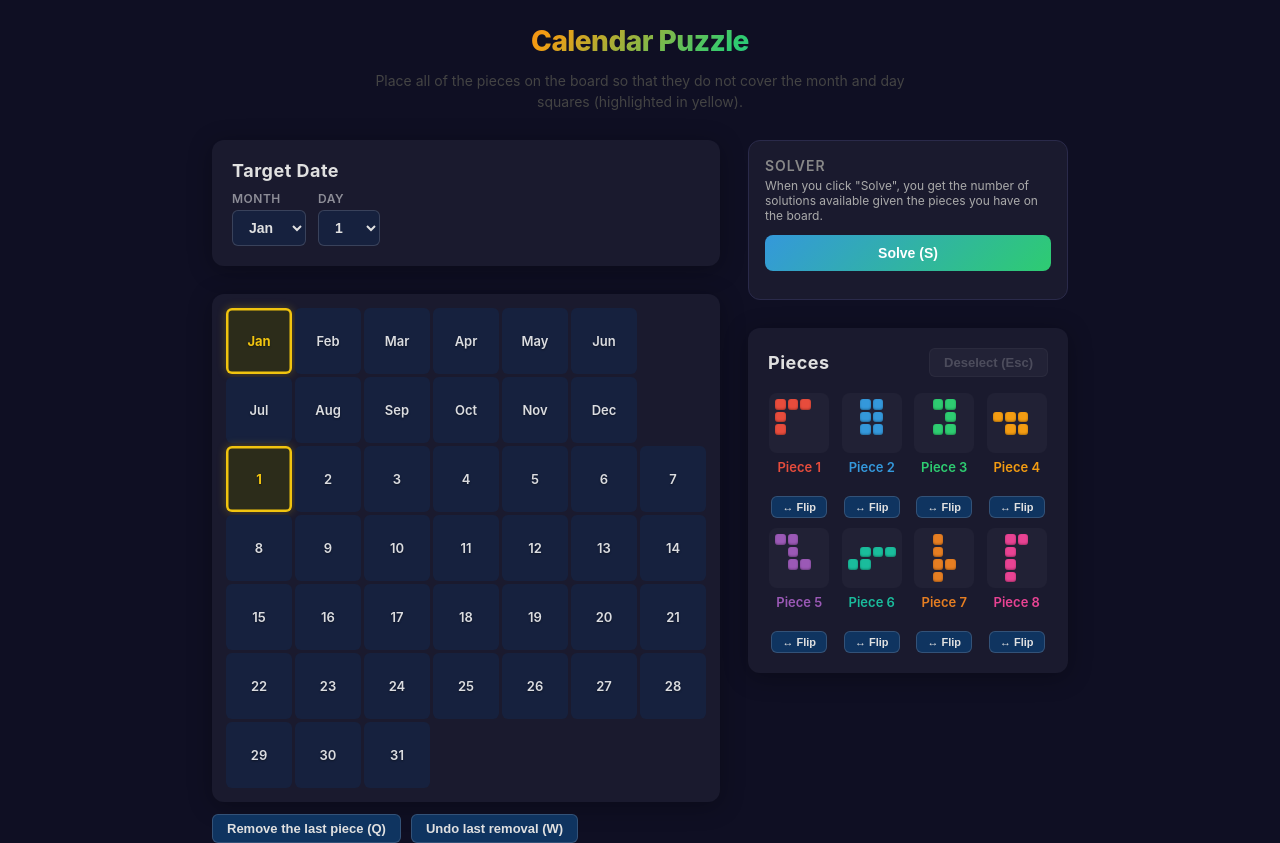
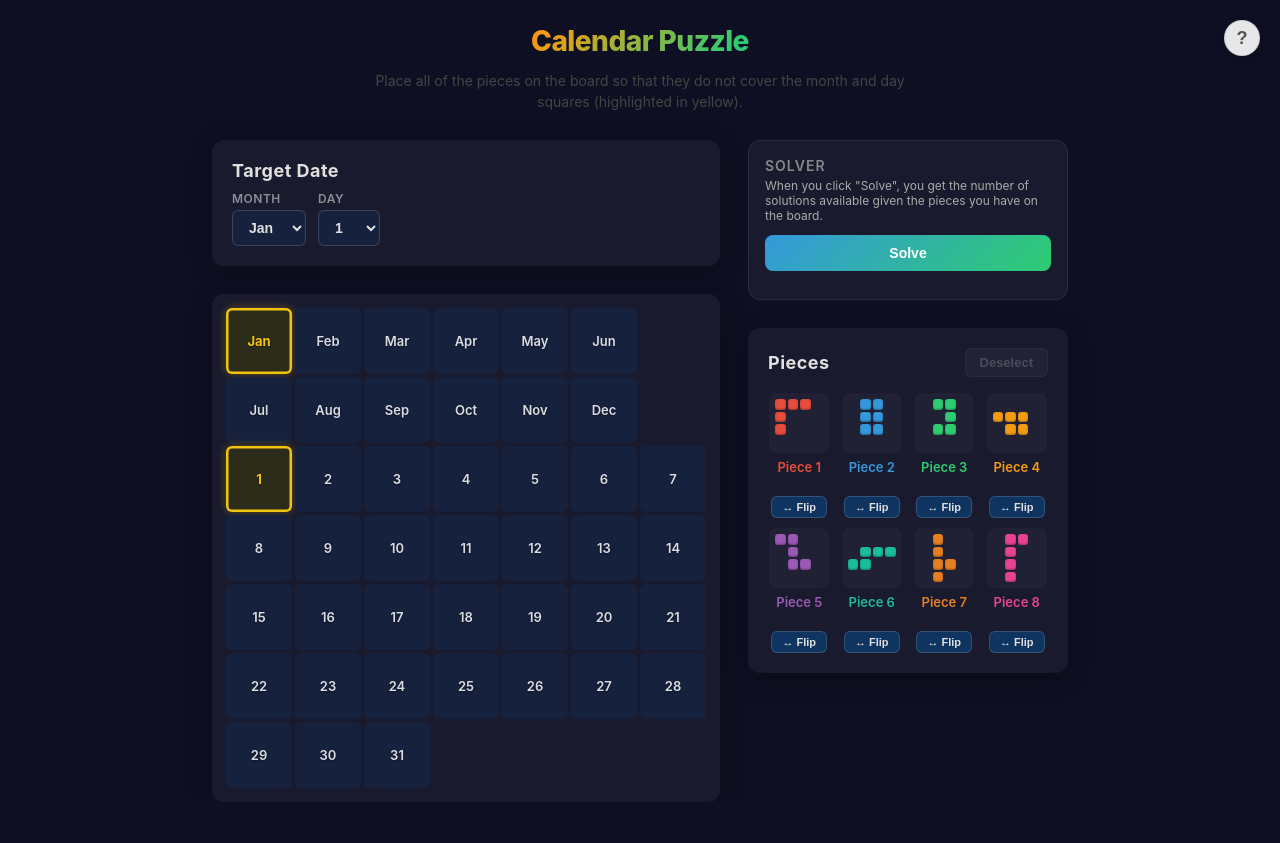
Before and after one commit to SidhartK/DeinKalendar, a Next.js app: page / in a window 1280 px wide. After the commit the page ends 802 px from the top, so only its background shows below. Built offline with nearby package versions, Linux system fonts and the light colour scheme.

Commit message:
Remove unused board actions and simplify button titles in PieceTray and SolverPanel components

```diff
--- a/src/App.css
+++ b/src/App.css
@@ -76,14 +76,6 @@
   grid-column: 2;
   grid-row: 2;
 }
-
-.board-actions {
-  display: flex;
-  flex-direction: row;
-  gap: 10px;
-  flex-wrap: wrap;
-}
-
 
 /* Solver panel fills its cell height on desktop */
 @media (min-width: 641px) {
--- a/src/App.tsx
+++ b/src/App.tsx
@@ -13,6 +13,7 @@ import Board from "./components/Board";
 import PieceTray from "./components/PieceTray";
 import DateSelector from "./components/DateSelector";
 import SolverPanel, { type SolverPanelRef } from "./components/SolverPanel";
+import HelpHotkeys from "./components/HelpHotkeys";
 import "./App.css";
 
 interface ReducerState {
@@ -329,6 +330,7 @@ export default function App({ initialMonth = "Jan", initialDay = 1 }: AppProps)
 
   return (
     <div className="app">
+      <HelpHotkeys />
       {showCelebration && (
         <div
           className="celebration-overlay"
@@ -397,24 +399,6 @@ export default function App({ initialMonth = "Jan", initialDay = 1 }: AppProps)
               onPlacePiece={handlePlacePiece}
               onPickUpPiece={handlePickUpPiece}
             />
-            <div className="board-actions">
-              <button
-                type="button"
-                className="control-btn remove-last-piece-btn"
-                onClick={handleRemoveLastPiece}
-                disabled={placedPieces.length === 0}
-              >
-                Remove the last piece (Q)
-              </button>
-              <button
-                type="button"
-                className="control-btn undo-removal-btn"
-                onClick={handleRestoreLastRemoved}
-                disabled={state.removedByWStack.length === 0}
-              >
-                Undo last removal (W)
-              </button>
-            </div>
           </div>
         </div>
         <div className="app-panel app-panel--pieces">
--- /dev/null
+++ b/src/components/HelpHotkeys.css
@@ -0,0 +1,133 @@
+/* Help icon and panel: desktop only */
+.help-hotkeys-trigger {
+  display: none;
+}
+
+@media (min-width: 641px) {
+  .help-hotkeys-trigger {
+    display: flex;
+    align-items: center;
+    justify-content: center;
+    position: fixed;
+    top: 20px;
+    right: 20px;
+    z-index: 100;
+    width: 36px;
+    height: 36px;
+    padding: 0;
+    font-size: 18px;
+    font-weight: 700;
+    color: #555;
+    background: rgba(255, 255, 255, 0.9);
+    border: 1px solid rgba(0, 0, 0, 0.1);
+    border-radius: 50%;
+    cursor: pointer;
+    box-shadow: 0 2px 8px rgba(0, 0, 0, 0.08);
+    transition: color 0.15s ease, background 0.15s ease, transform 0.15s ease;
+  }
+
+  .help-hotkeys-trigger:hover {
+    color: #333;
+    background: #fff;
+    transform: scale(1.05);
+  }
+
+  .help-hotkeys-trigger[aria-expanded="true"] {
+    color: #fff;
+    background: linear-gradient(135deg, #3498db, #2980b9);
+    border-color: transparent;
+  }
+}
+
+.help-hotkeys-backdrop {
+  position: fixed;
+  inset: 0;
+  z-index: 101;
+  background: rgba(0, 0, 0, 0.2);
+}
+
+.help-hotkeys-panel {
+  position: fixed;
+  top: 50%;
+  left: 50%;
+  transform: translate(-50%, -50%);
+  z-index: 102;
+  width: min(320px, calc(100vw - 32px));
+  padding: 0;
+  background: #fff;
+  border-radius: 12px;
+  box-shadow: 0 20px 60px rgba(0, 0, 0, 0.2), 0 0 0 1px rgba(0, 0, 0, 0.06);
+  overflow: hidden;
+}
+
+.help-hotkeys-header {
+  display: flex;
+  align-items: center;
+  justify-content: space-between;
+  padding: 14px 18px;
+  background: linear-gradient(135deg, #f8f9fa, #eee);
+  border-bottom: 1px solid rgba(0, 0, 0, 0.08);
+}
+
+.help-hotkeys-header h3 {
+  margin: 0;
+  font-size: 16px;
+  font-weight: 700;
+  color: #333;
+}
+
+.help-hotkeys-close {
+  display: flex;
+  align-items: center;
+  justify-content: center;
+  width: 28px;
+  height: 28px;
+  padding: 0;
+  font-size: 22px;
+  line-height: 1;
+  color: #666;
+  background: transparent;
+  border: none;
+  border-radius: 6px;
+  cursor: pointer;
+  transition: color 0.15s ease, background 0.15s ease;
+}
+
+.help-hotkeys-close:hover {
+  color: #333;
+  background: rgba(0, 0, 0, 0.06);
+}
+
+.help-hotkeys-list {
+  margin: 0;
+  padding: 12px 18px 16px;
+  list-style: none;
+}
+
+.help-hotkeys-list li {
+  display: flex;
+  align-items: center;
+  gap: 12px;
+  padding: 8px 0;
+  font-size: 14px;
+  color: #444;
+  border-bottom: 1px solid rgba(0, 0, 0, 0.06);
+}
+
+.help-hotkeys-list li:last-child {
+  border-bottom: none;
+}
+
+.help-hotkeys-list kbd {
+  flex-shrink: 0;
+  min-width: 52px;
+  padding: 4px 8px;
+  font-family: inherit;
+  font-size: 12px;
+  font-weight: 600;
+  color: #333;
+  background: #f0f0f0;
+  border: 1px solid #ddd;
+  border-radius: 6px;
+  text-align: center;
+}
--- /dev/null
+++ b/src/components/HelpHotkeys.tsx
@@ -0,0 +1,79 @@
+"use client";
+
+import { useState, useCallback, useEffect } from "react";
+import "./HelpHotkeys.css";
+
+const HOTKEYS = [
+  { key: "1–8", action: "Select piece" },
+  { key: "R", action: "Rotate selected piece" },
+  { key: "E", action: "Flip selected piece" },
+  { key: "Esc", action: "Deselect" },
+  { key: "Space", action: "Place piece (when valid)" },
+  { key: "Q", action: "Remove last piece" },
+  { key: "W", action: "Undo last removal" },
+  { key: "S", action: "Solve" },
+];
+
+export default function HelpHotkeys() {
+  const [open, setOpen] = useState(false);
+
+  const close = useCallback(() => setOpen(false), []);
+
+  useEffect(() => {
+    if (!open) return;
+    const onKeyDown = (e: KeyboardEvent) => {
+      if (e.key === "Escape") close();
+    };
+    window.addEventListener("keydown", onKeyDown);
+    return () => window.removeEventListener("keydown", onKeyDown);
+  }, [open, close]);
+
+  return (
+    <>
+      <button
+        type="button"
+        className="help-hotkeys-trigger"
+        onClick={() => setOpen((v) => !v)}
+        title="Keyboard shortcuts"
+        aria-label="Show keyboard shortcuts"
+        aria-expanded={open}
+      >
+        ?
+      </button>
+      {open && (
+        <>
+          <div
+            className="help-hotkeys-backdrop"
+            onClick={close}
+            aria-hidden
+          />
+          <div
+            className="help-hotkeys-panel"
+            role="dialog"
+            aria-label="Keyboard shortcuts"
+          >
+            <div className="help-hotkeys-header">
+              <h3>Shortcuts</h3>
+              <button
+                type="button"
+                className="help-hotkeys-close"
+                onClick={close}
+                aria-label="Close"
+              >
+                ×
+              </button>
+            </div>
+            <ul className="help-hotkeys-list">
+              {HOTKEYS.map(({ key: k, action }) => (
+                <li key={k}>
+                  <kbd>{k}</kbd>
+                  <span>{action}</span>
+                </li>
+              ))}
+            </ul>
+          </div>
+        </>
+      )}
+    </>
+  );
+}
--- a/src/components/PieceTray.tsx
+++ b/src/components/PieceTray.tsx
@@ -83,10 +83,10 @@ export default function PieceTray({
           type="button"
           className="control-btn deselect-btn"
           onClick={() => onSelectPiece(null)}
-          title="Deselect (Esc)"
+          title="Deselect"
           disabled={!selectedPieceId}
         >
-          Deselect (Esc)
+          Deselect
         </button>
       </div>
 
--- a/src/components/SolverPanel.tsx
+++ b/src/components/SolverPanel.tsx
@@ -155,8 +155,8 @@ const SolverPanel = forwardRef<SolverPanelRef, SolverPanelProps>(function Solver
       </p>
       <div className="solver-controls">
         {status !== "solving" ? (
-          <button className="solver-btn solve-btn" onClick={handleStart} title="Solve (F)">
-            Solve (S)
+          <button className="solver-btn solve-btn" onClick={handleStart} title="Solve">
+            Solve
           </button>
         ) : (
           <button className="solver-btn stop-btn" onClick={handleStop}>
```
